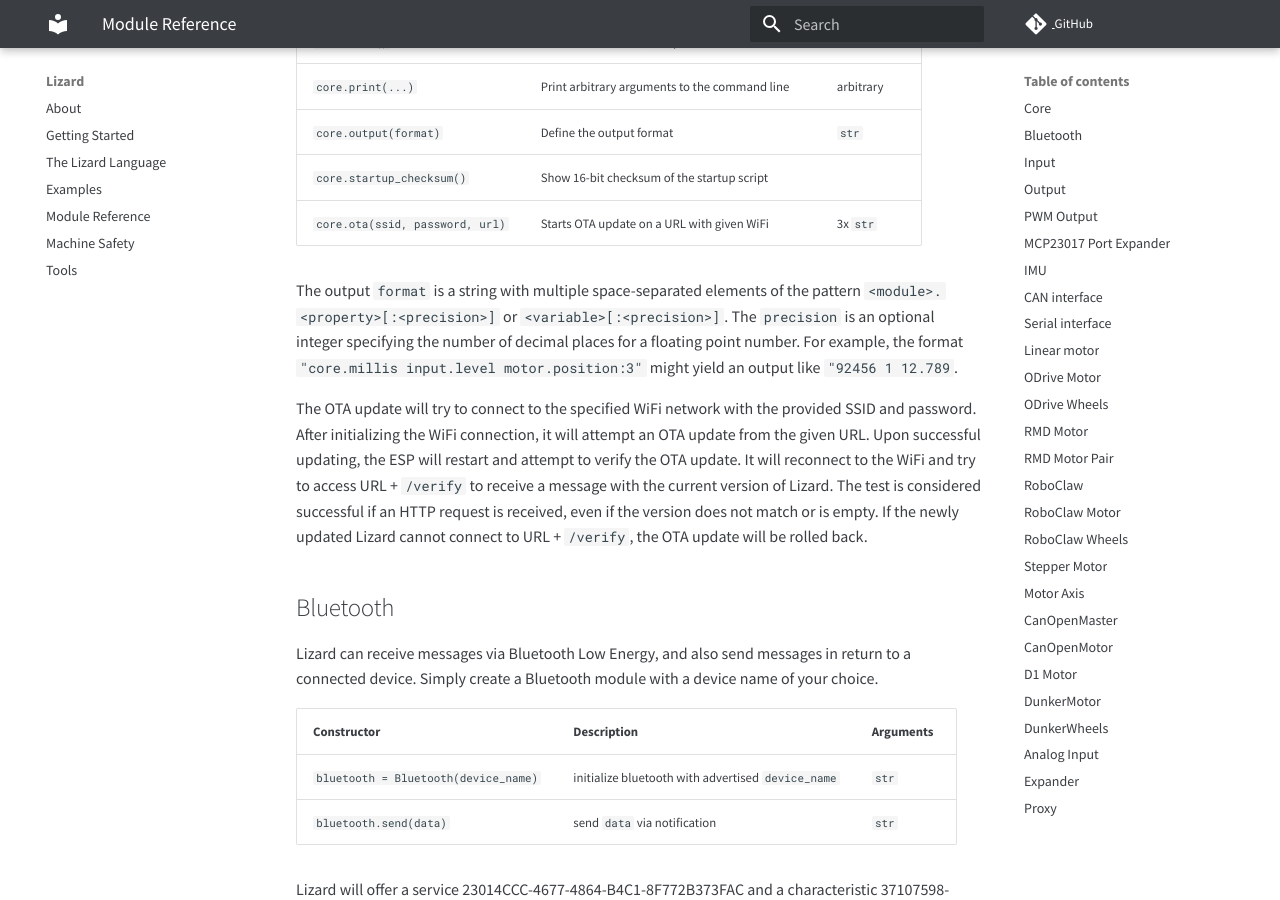
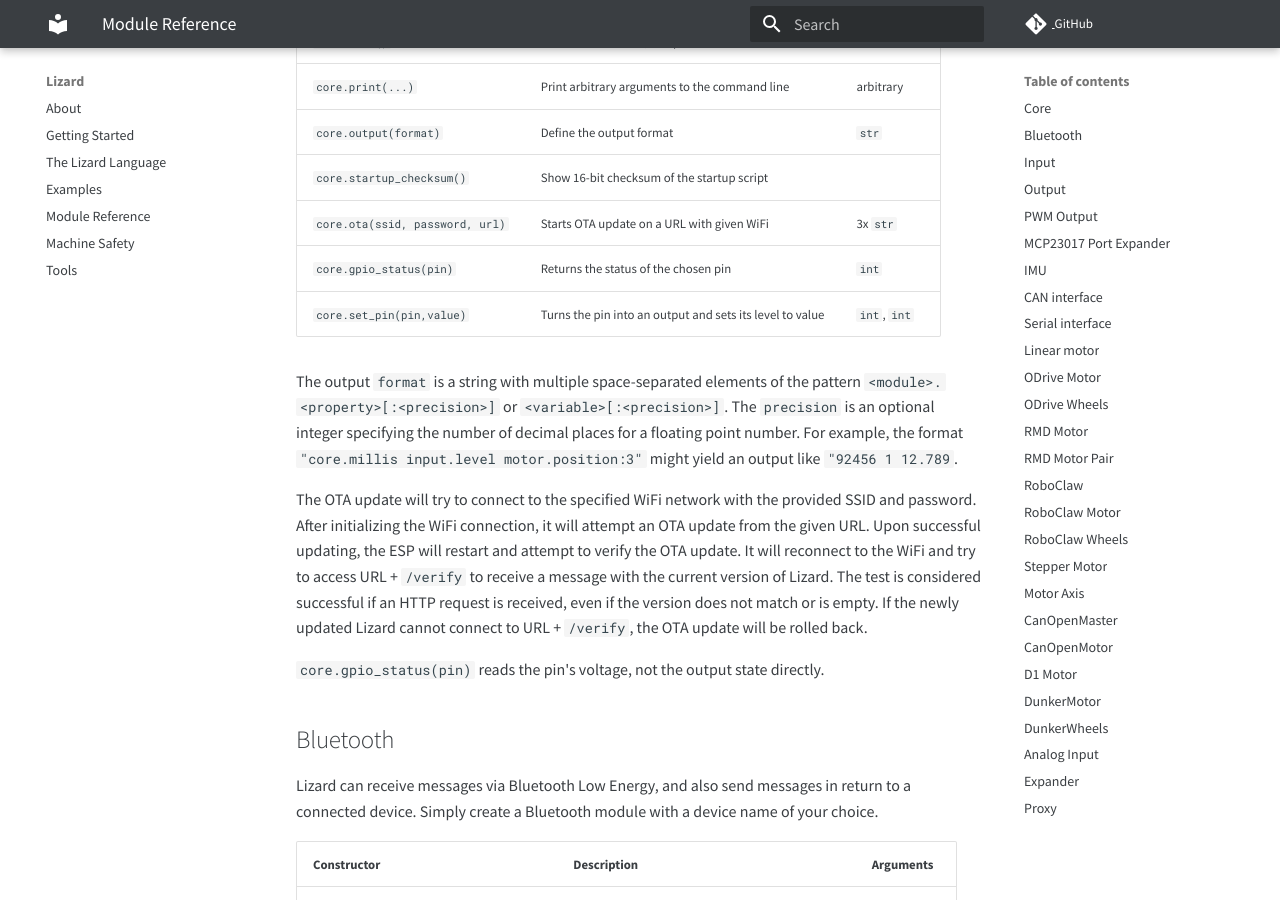
Before and after one commit to zauberzeug/lizard, an MkDocs documentation site: the page built from docs/module_reference.md, in a window 1280 px wide and 900 px high, scrolled down 1065 px. Built offline with MkDocs 1.6.1 and Material for MkDocs 9.7.7, drawn with Linux system fonts in a browser that asks for light colours; comment, search, counter and statistics services are not loaded.

Commit message:
add documentation

```diff
--- a/docs/module_reference.md
+++ b/docs/module_reference.md
@@ -24,15 +24,17 @@ It is automatically created right after the boot sequence.
 | `core.millis` | Time since booting the microcontroller (ms)             | `int`     |
 | `core.heap`   | Free heap memory (bytes)                                | `int`     |
 
-| Methods                         | Description                                       | Arguments |
-| ------------------------------- | ------------------------------------------------- | --------- |
-| `core.restart()`                | Restart the microcontroller                       |           |
-| `core.version()`                | Show lizard version                               |           |
-| `core.info()`                   | Show lizard version, compile time and IDF version |           |
-| `core.print(...)`               | Print arbitrary arguments to the command line     | arbitrary |
-| `core.output(format)`           | Define the output format                          | `str`     |
-| `core.startup_checksum()`       | Show 16-bit checksum of the startup script        |           |
-| `core.ota(ssid, password, url)` | Starts OTA update on a URL with given WiFi        | 3x `str`  |
+| Methods                         | Description                                              | Arguments    |
+| ------------------------------- | -------------------------------------------------------- | ------------ |
+| `core.restart()`                | Restart the microcontroller                              |              |
+| `core.version()`                | Show lizard version                                      |              |
+| `core.info()`                   | Show lizard version, compile time and IDF version        |              |
+| `core.print(...)`               | Print arbitrary arguments to the command line            | arbitrary    |
+| `core.output(format)`           | Define the output format                                 | `str`        |
+| `core.startup_checksum()`       | Show 16-bit checksum of the startup script               |              |
+| `core.ota(ssid, password, url)` | Starts OTA update on a URL with given WiFi               | 3x `str`     |
+| `core.gpio_status(pin)`         | Returns the status of the chosen pin                     | `int`        |
+| `core.set_pin(pin,value)`       | Turns the pin into an output and sets its level to value | `int`, `int` |
 
 The output `format` is a string with multiple space-separated elements of the pattern `<module>.<property>[:<precision>]` or `<variable>[:<precision>]`.
 The `precision` is an optional integer specifying the number of decimal places for a floating point number.
@@ -44,6 +46,8 @@ Upon successful updating, the ESP will restart and attempt to verify the OTA upd
 It will reconnect to the WiFi and try to access URL + `/verify` to receive a message with the current version of Lizard.
 The test is considered successful if an HTTP request is received, even if the version does not match or is empty.
 If the newly updated Lizard cannot connect to URL + `/verify`, the OTA update will be rolled back.
+
+`core.gpio_status(pin)` reads the pin's voltage, not the output state directly.
 
 ## Bluetooth
 
```
